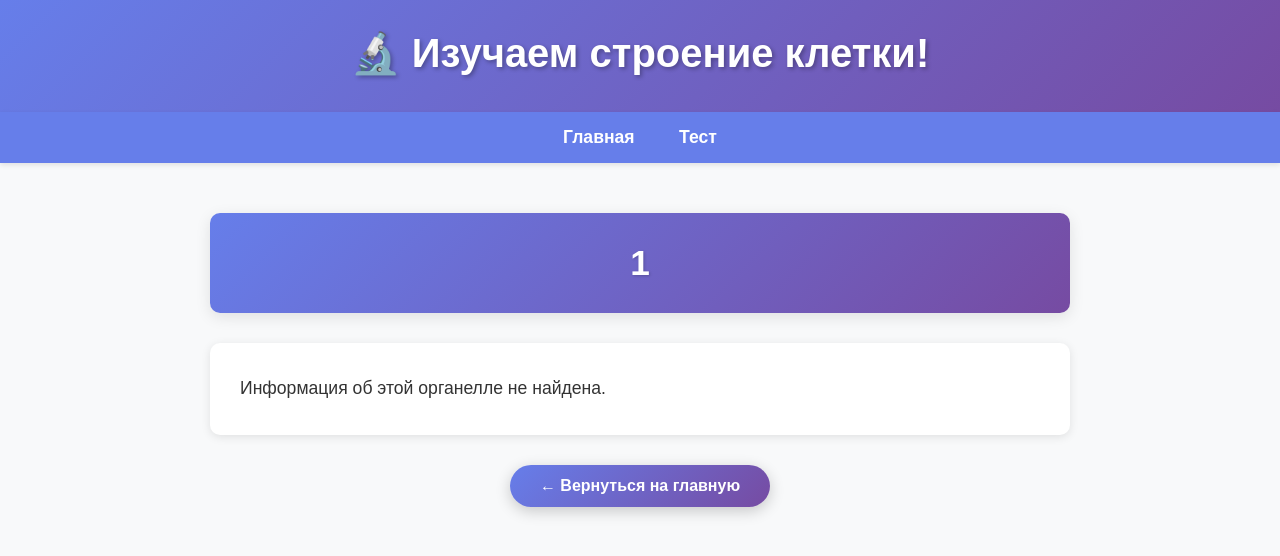
After one commit to Nsf03/cell-teacher, a Django app: page /organelle/1/ in a window 1280 px wide. The commit adds this page. Shown: the top 556 px of the page. Run offline with Django 5.2, Linux system fonts and the light colour scheme.

Commit message:
update test and organelle details

```diff
--- /dev/null
+++ b/myproject/main/static/css/styles.css
@@ -0,0 +1,7 @@
+.cell-container img {
+    max-width: 600px; /* масштабируем изображение */
+}
+
+.cell-container a {
+    border: 1px solid rgba(0,0,0,0); /* прозрачная область клика */
+}
--- /dev/null
+++ b/myproject/main/templates/main/base.html
@@ -0,0 +1,72 @@
+{% load static %}
+<!DOCTYPE html>
+<html lang="en">
+<head>
+    <meta charset="UTF-8">
+    <title>{% block title %}Cell Project{% endblock %}</title>
+    <link rel="stylesheet" href="{% static 'css/styles.css' %}">
+    <style>
+        * {
+            margin: 0;
+            padding: 0;
+            box-sizing: border-box;
+        }
+
+        body {
+            font-family: 'Arial', sans-serif;
+            background-color: #f8f9fa;
+        }
+
+        /* ШАПКА сайта */
+        .header {
+            background: linear-gradient(135deg, #667eea 0%, #764ba2 100%);  /* ОСНОВНОЙ ЦВЕТ ГРАДИЕНТА */
+            color: white;
+            padding: 30px 20px;
+            text-align: center;
+            box-shadow: 0 2px 10px rgba(0, 0, 0, 0.1);
+        }
+
+        .header h1 {
+            font-size: 2.5em;
+            margin-bottom: 5px;
+            text-shadow: 2px 2px 4px rgba(0, 0, 0, 0.3);
+        }
+
+        /* НАВИГАЦИЯ */
+        nav {
+            background-color: #667eea;  /* ЦВЕТ НАВИГАЦИИ */
+            padding: 15px 20px;
+            text-align: center;
+            box-shadow: 0 2px 5px rgba(0, 0, 0, 0.1);
+        }
+
+        nav a {
+            color: white;
+            text-decoration: none;
+            margin: 0 20px;
+            font-size: 1.1em;
+            font-weight: bold;
+            transition: opacity 0.3s ease;
+        }
+
+        nav a:hover {
+            opacity: 0.8;
+            text-decoration: underline;
+        }
+    </style>
+</head>
+<body>
+    <!-- ШАПКА сайта -->
+    <div class="header">
+        <h1>🔬 Изучаем строение клетки!</h1>
+    </div>
+
+    <!-- НАВИГАЦИЯ -->
+    <nav>
+        <a href="{% url 'home' %}">Главная</a>
+        <a href="{% url 'test' %}">Тест</a>
+    </nav>
+
+    {% block content %}{% endblock %}
+</body>
+</html>
--- /dev/null
+++ b/myproject/main/templates/main/organelle_detail.html
@@ -0,0 +1,130 @@
+{% extends 'main/base.html' %}
+{% load static %}
+
+{% block title %}{{ organelle.name }}{% endblock %}
+
+{% block content %}
+<div class="organelle-detail-container">
+    <!-- ЗАГОЛОВОК -->
+    <div class="detail-header">
+        <h1>{{ organelle.name }}</h1>
+    </div>
+
+    <!-- ОСНОВНОЙ КОНТЕНТ -->
+    <div class="detail-content">
+        <!-- ИНФОРМАЦИОННАЯ КАРТИНКА -->
+        {% if organelle.image %}
+        <div class="info-image">
+            <img src="{% static organelle.image %}" alt="{{ organelle.name }}">
+        </div>
+        {% endif %}
+
+        <!-- ОПИСАНИЕ -->
+        <div class="description">
+            <p>{{ organelle.description }}</p>
+        </div>
+    </div>
+
+    <!-- КНОПКА НАЗАД -->
+    <div class="back-button-container">
+        <a href="{% url 'home' %}" class="back-button">← Вернуться на главную</a>
+    </div>
+</div>
+
+<style>
+    .organelle-detail-container {
+        max-width: 900px;
+        margin: 30px auto;
+        padding: 20px;
+    }
+
+    .detail-header {
+        background: linear-gradient(135deg, #667eea 0%, #764ba2 100%);  /* ← ЦВЕТ ЗАГОЛОВКА */
+        color: white;
+        padding: 30px;
+        border-radius: 10px;
+        text-align: center;
+        margin-bottom: 30px;
+        box-shadow: 0 4px 15px rgba(0, 0, 0, 0.1);
+    }
+
+    .detail-header h1 {
+        font-size: 2.2em;
+        margin: 0;
+        text-shadow: 1px 1px 3px rgba(0, 0, 0, 0.2);
+    }
+
+    .detail-content {
+        display: flex;
+        gap: 30px;
+        align-items: flex-start;
+        margin-bottom: 30px;
+        background-color: white;
+        padding: 30px;
+        border-radius: 10px;
+        box-shadow: 0 2px 10px rgba(0, 0, 0, 0.1);
+    }
+
+    .info-image {
+        flex: 0 0 40%;
+        text-align: center;
+    }
+
+    .info-image img {
+        max-width: 100%;
+        height: auto;
+        border-radius: 8px;
+        box-shadow: 0 4px 10px rgba(0, 0, 0, 0.15);
+    }
+
+    .description {
+        flex: 1;
+        font-size: 1.1em;
+        line-height: 1.8;
+        color: #333;
+    }
+
+    .description p {
+        margin: 0;
+        text-align: justify;
+    }
+
+    .back-button-container {
+        text-align: center;
+    }
+
+    .back-button {
+        display: inline-block;
+        background: linear-gradient(135deg, #667eea 0%, #764ba2 100%);  /* ← ЦВЕТ КНОПКИ */
+        color: white;
+        padding: 12px 30px;
+        border-radius: 50px;
+        text-decoration: none;
+        font-size: 1em;
+        font-weight: bold;
+        transition: transform 0.3s ease, box-shadow 0.3s ease;
+        box-shadow: 0 4px 15px rgba(0, 0, 0, 0.2);
+    }
+
+    .back-button:hover {
+        transform: translateY(-3px);
+        box-shadow: 0 6px 20px rgba(0, 0, 0, 0.3);
+    }
+
+    /* Адаптивность для мобильных */
+    @media (max-width: 768px) {
+        .detail-content {
+            flex-direction: column;
+            gap: 20px;
+        }
+
+        .info-image {
+            flex: 0 0 100%;
+        }
+
+        .detail-header h1 {
+            font-size: 1.8em;
+        }
+    }
+</style>
+{% endblock %}
--- a/myproject/main/urls.py
+++ b/myproject/main/urls.py
@@ -3,4 +3,6 @@ from . import views
 
 urlpatterns = [
     path('', views.home, name='home'),
+    path('test/', views.test, name='test'),  # <-- добавляем маршрут
+    path('organelle/<str:organelle_type>/', views.organelle_detail, name='organelle_detail'),
 ]
--- a/myproject/main/views.py
+++ b/myproject/main/views.py
@@ -1,4 +1,45 @@
 from django.shortcuts import render
 
 def home(request):
-    return render(request, "main/home.html")
+    return render(request, 'main/home.html')
+
+def test(request):
+    return render(request, 'main/test.html')
+
+def organelle_detail(request, organelle_type):
+    # Информация об органеллах
+    organelles_info = {
+        'nucleus': {
+            'name': 'Ядро (Nucleus)',
+            'image': 'img/nuclear-info.jpg',
+            'description': 'Ядро — это самая важная органелла клетки, содержащая генетическую информацию (ДНК). Оно отвечает за контроль всех жизненных процессов в клетке и передачу наследственной информации потомкам. Ядро ограничено ядерной мембраной и содержит хромосомы, которые хранят инструкции для синтеза белков.'
+        },
+        'mitochondria': {
+            'name': 'Митохондрия (Mitochondria)',
+            'image': 'img/mito-info.jpg',
+            'description': 'Митохондрии часто называют "энергетическими станциями" клетки. Они генерируют энергию (АТФ) в процессе клеточного дыхания, которая используется для всех энергозависимых процессов в клетке. Митохондрии имеют собственную ДНК и могут самостоятельно воспроизводиться. Их содержание выше в клетках с высокой энергетической активностью.'
+        },
+        'lysosome': {
+            'name': 'Лизосома (Lysosome)',
+            'image': 'img/lyso-info.jpg',
+            'description': 'Лизосомы — это "мусорные вёзки" клетки, заполненные пищеварительными ферментами. Они разлагают и переваривают бактерии, отмершие органеллы и другие отходы, защищая клетку от вредных веществ. Лизосомы содержат около 50 различных ферментов, которые работают в кислой среде внутри органеллы.'
+        },
+        'membrane': {
+            'name': 'Клеточная мембрана (Cell Membrane)',
+            'image': 'img/memb-info.png',
+            'description': 'Клеточная мембрана — это тонкий слой, окружающий клетку и разделяющий внутреннюю среду от внешней. Она состоит из липидов и белков и выполняет защитную функцию. Мембрана селективно пропускает вещества в клетку и из клетки, контролируя обмен веществ. Также она участвует в распознавании других клеток и взаимодействии с окружающей средой.'
+        }
+    }
+
+    # Получаем информацию об органелле
+    organelle = organelles_info.get(organelle_type, {
+        'name': organelle_type.title(),
+        'image': '',
+        'description': 'Информация об этой органелле не найдена.'
+    })
+
+    context = {
+        'organelle_type': organelle_type,
+        'organelle': organelle
+    }
+    return render(request, 'main/organelle_detail.html', context)
--- a/myproject/myproject/urls.py
+++ b/myproject/myproject/urls.py
@@ -18,6 +18,6 @@ from django.contrib import admin
 from django.urls import path, include
 
 urlpatterns = [
-    path('', include('main.urls')),
     path('admin/', admin.site.urls),
+    path('', include('main.urls')),  # подключаем маршруты приложения main
 ]
```
Also changed, not shown: myproject/main/templates/main/home.html (+163 -10 lines), myproject/main/templates/main/test.html (added, +295 -0 lines), myproject/main/static/img/cell.png (added), myproject/main/static/img/lyso-info.jpg (added), myproject/main/static/img/lysosome.png (added), myproject/main/static/img/memb-info.png (added), myproject/main/static/img/memb.png (added), myproject/main/static/img/mito-info.jpg (added), myproject/main/static/img/mito1.png (added), myproject/main/static/img/mito2.png (added), myproject/main/static/img/nuclear-info.jpg (added), myproject/main/static/img/nuclear.png (added).
